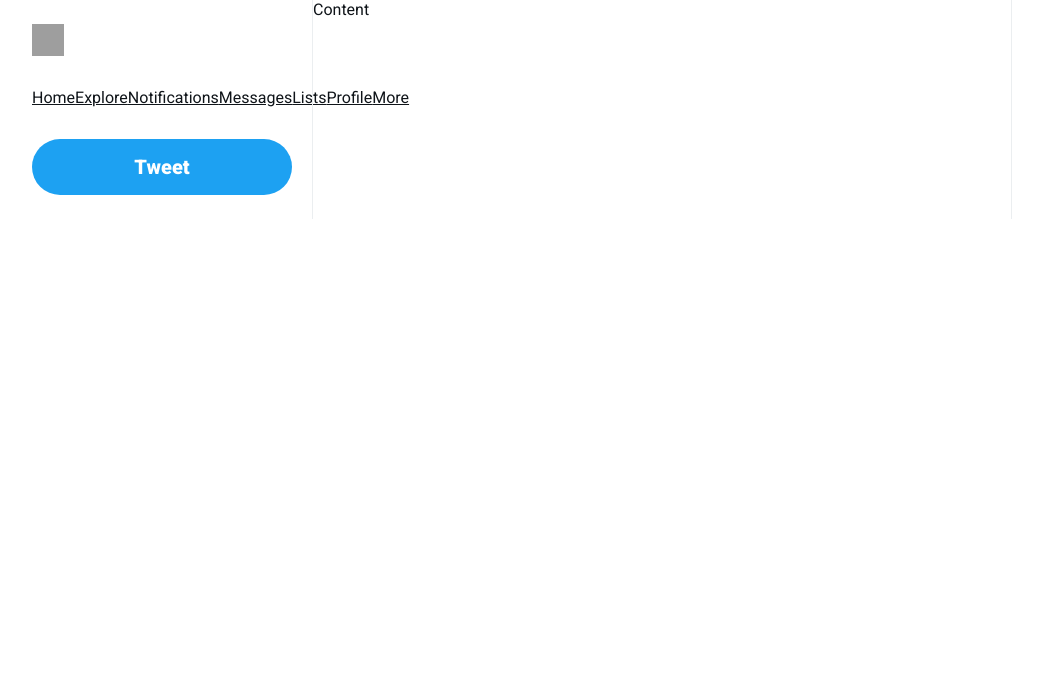
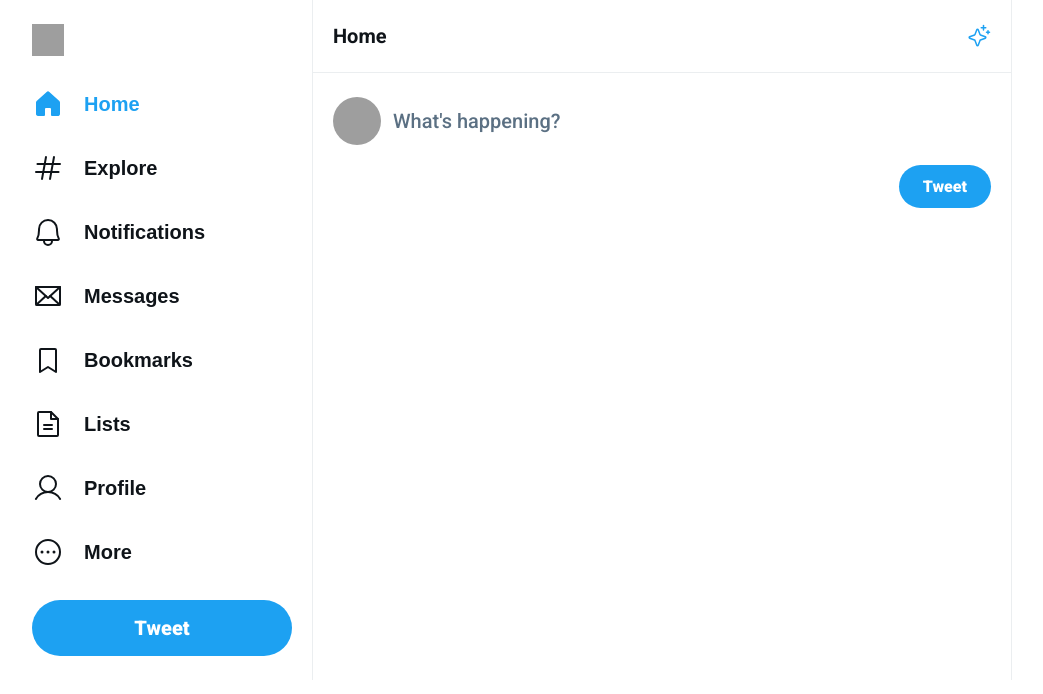
Before and after one commit to PedroMakengo/ui-twitter, a React (Vite) app: page / in a window 1280 px wide. Shown: the top 694 px of the page, without its empty margins (128-1171 px from the left). Built offline with nearby package versions, Linux system fonts and the light colour scheme; grey boxes are pictures that could not be loaded.

Commit message:
Criando os components

```diff
--- a/package.json
+++ b/package.json
@@ -9,6 +9,7 @@
     "preview": "vite preview"
   },
   "dependencies": {
+    "phosphor-react": "^1.4.1",
     "react": "^18.2.0",
     "react-dom": "^18.2.0"
   },
--- a/src/global.css
+++ b/src/global.css
@@ -71,7 +71,111 @@
   filter: brightness(0.9);
 }
 
+.main-navigation {
+  display: flex;
+  font: 1rem sans-serif;
+  flex-direction: column;
+  gap: 2rem;
+}
+
+.main-navigation a {
+  display: flex;
+  align-items: center;
+  gap: 1.25rem;
+  font-size: 1.25rem;
+
+  font-weight: 700;
+  text-decoration: none;
+}
+
+.main-navigation a svg {
+  width: 2rem;
+  height: 2rem;
+}
+
+.main-navigation a.active {
+  color: var(--twitter-blue);
+}
+
 .content {
   border-left: 1px solid #ebeef0;
   border-right: 1px solid #ebeef0;
 }
+
+.content .timeline-header {
+  padding: 1.5rem 1.25rem;
+
+  display: flex;
+  align-items: center;
+  justify-content: space-between;
+  font-size: 1.25rem;
+
+  font-weight: 700;
+  border-bottom: 1px solid #ebeef0;
+}
+
+.content .timeline-header svg {
+  width: 1.5rem;
+  height: 1.5rem;
+
+  color: var(--twitter-blue);
+}
+
+.new-tweet-form {
+  padding: 1.5rem 1.25rem;
+  display: flex;
+
+  flex-direction: column;
+  gap: 0.5rem;
+}
+
+.new-tweet-form label {
+  display: flex;
+  gap: 0.75rem;
+}
+
+.new-tweet-form label img {
+  width: 3rem;
+  height: 3rem;
+
+  border-radius: 9999px;
+}
+
+.new-tweet-form label textarea {
+  flex: 1;
+
+  border: 0;
+  font-size: 1.25rem;
+
+  font-weight: 500;
+
+  margin-top: 0.75rem;
+
+  resize: none;
+}
+
+.new-tweet-form label textarea:focus {
+  outline: none;
+}
+
+.new-tweet-form label textarea::placeholder {
+  color: #5b7083;
+}
+
+.new-tweet-form button[type='submit'] {
+  margin-left: auto;
+  background: var(--twitter-blue);
+
+  border-radius: 9999px;
+  padding: 0.75rem 1.5rem;
+
+  color: #fff;
+  font-size: 1rem;
+  font-weight: 900;
+
+  border: 0;
+}
+
+.new-tweet-form button[type='submit']:hover {
+  filter: brightness(0.9);
+}
--- a/src/main.tsx
+++ b/src/main.tsx
@@ -1,5 +1,17 @@
 import React from 'react';
 import ReactDOM from 'react-dom/client';
+
+import {
+  Bell,
+  BookmarkSimple,
+  DotsThreeCircle,
+  Envelope,
+  FileText,
+  Hash,
+  House,
+  Sparkle,
+  User,
+} from 'phosphor-react';
 
 import logoTwitter from './assets/logo-twitter.svg';
 
@@ -12,19 +24,64 @@
         <img src={logoTwitter} alt="" className="logo" />
 
         <nav className="main-navigation">
-          <a href="">Home</a>
-          <a href="">Explore</a>
-          <a href="">Notifications</a>
-          <a href="">Messages</a>
-          <a href="">Lists</a>
-          <a href="">Profile</a>
-          <a href="">More</a>
+          <a href="" className="active">
+            <House weight="fill" />
+            Home
+          </a>
+          <a href="">
+            <Hash weight="fill" />
+            Explore
+          </a>
+          <a href="">
+            <Bell />
+            Notifications
+          </a>
+          <a href="">
+            <Envelope />
+            Messages
+          </a>
+          <a href="">
+            <BookmarkSimple />
+            Bookmarks
+          </a>
+          <a href="">
+            <FileText />
+            Lists
+          </a>
+          <a href="">
+            <User />
+            Profile
+          </a>
+          <a href="">
+            <DotsThreeCircle />
+            More
+          </a>
         </nav>
         <button className="new-tweet" type="button">
           Tweet
         </button>
       </aside>
-      <div className="content">Content</div>
+      <div className="content">
+        <main className="timeline">
+          <div className="timeline-header">
+            Home
+            <Sparkle />
+          </div>
+
+          <form className="new-tweet-form">
+            <label htmlFor="tweet">
+              <img
+                src="https://github.com/pedromakengo.png"
+                alt="Pedro Makengo"
+              />
+              <textarea id="tweet" placeholder="What's happening?" />
+            </label>
+            <button type="submit">Tweet</button>
+          </form>
+
+          <div className="separator" />
+        </main>
+      </div>
     </div>
   </React.StrictMode>
 );
```
Also changed, not shown: 1 other file (tests, documents, lock files or other folders).
